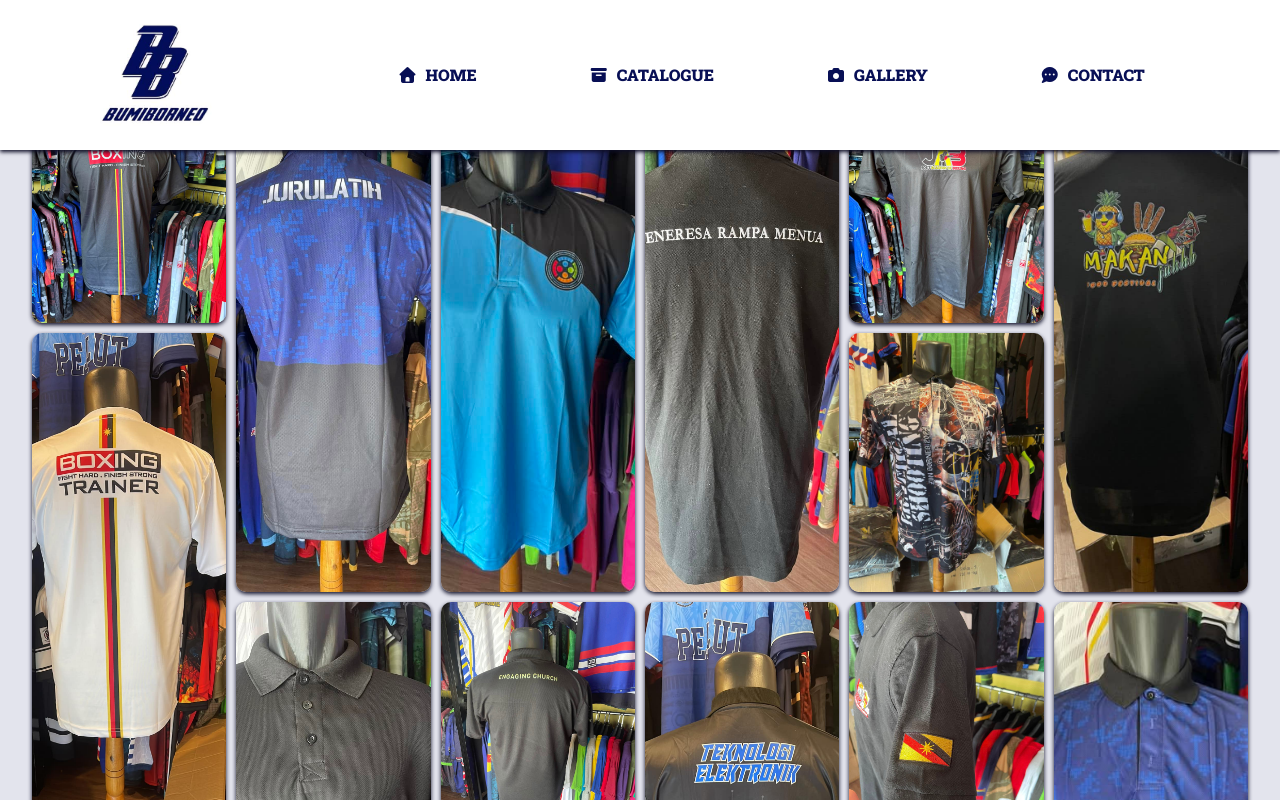
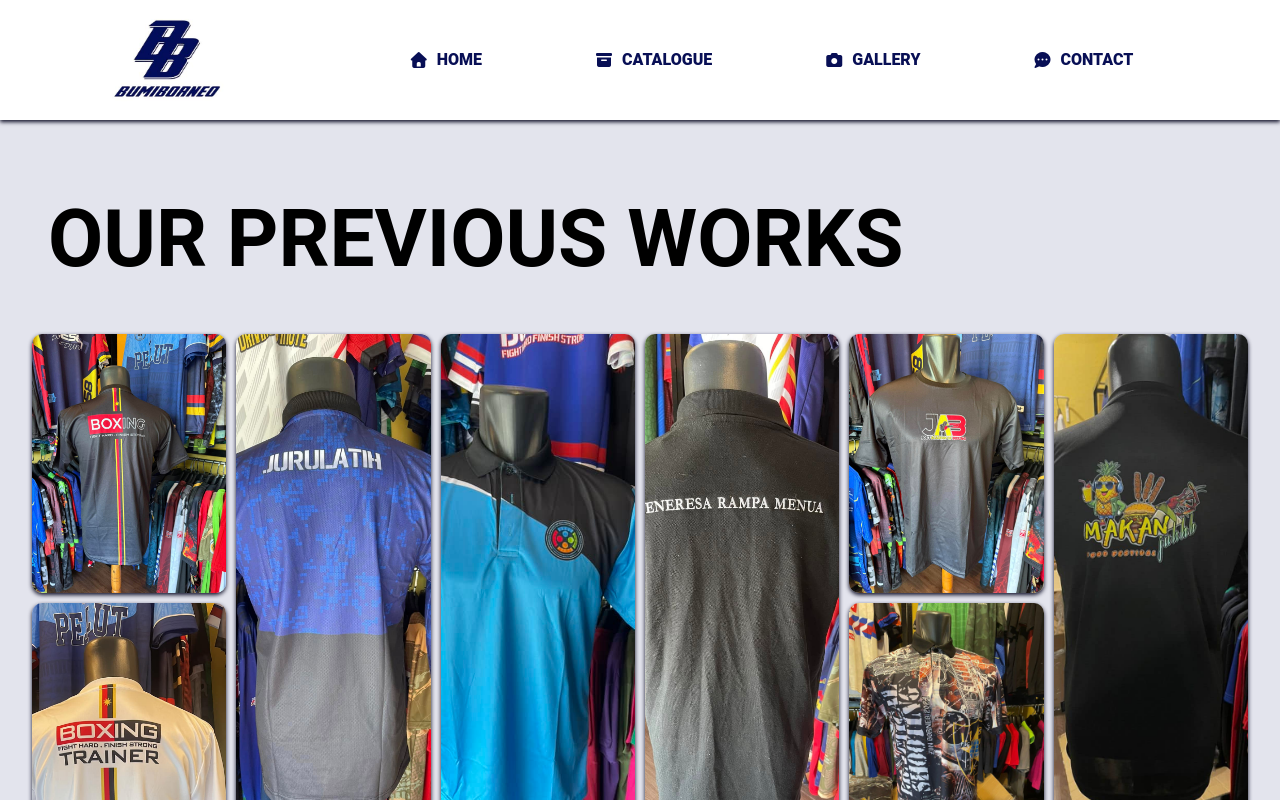
Before and after one commit to WantanAsyraff/bb-printing, a Vue app in the folder bb-printing/: page /gallery in a window 1280 px wide. Shown: the top 800 px of the page. Built offline with nearby package versions, Linux system fonts and the light colour scheme.

Commit message:
paddings adjusted + changed font

```diff
--- a/bb-printing/src/Catalogue.vue
+++ b/bb-printing/src/Catalogue.vue
@@ -3,7 +3,7 @@
 </script>
 
 <template>
-    <h2>This is catalogue page</h2>
+    <h1>STYLES WE OFFER</h1>
     <PreviewCard
     title="Round Neck"
     image="https://m.media-amazon.com/images/I/71BYZzlFEIL._UY1100_.jpg"
@@ -37,4 +37,11 @@
   />
 </template>
 
-<style scoped></style>
+<style scoped>
+  h1 {
+      padding: 1rem;
+      padding-top: 10rem;
+      margin: 2rem;
+      font-size: 70px;
+  }
+</style>
--- a/bb-printing/src/Gallery.vue
+++ b/bb-printing/src/Gallery.vue
@@ -3,8 +3,16 @@
 </script>
 
 <template>
+  <h1>OUR PREVIOUS WORKS</h1>
   <Gallery />
 </template>
 
 
-<style scoped></style>
+<style scoped>
+  h1 {
+      padding: 1rem;
+      padding-top: 10rem;
+      margin: 2rem;
+      font-size: 80px;
+    }
+</style>
--- a/bb-printing/src/Home.vue
+++ b/bb-printing/src/Home.vue
@@ -37,6 +37,7 @@
 </script>
 
 <template>
+    <div class="home-wrapper">
     <div class="service-intro">
         <h2>Who Are We?</h2>
         <p>
@@ -46,6 +47,7 @@
             and excellent customer support.
         </p>
         <img src="" alt="about-us img"></img>
+        <h2>Our Designs</h2>
     </div>
     <!--Image Carousel-->
     <section class="image-slider">
@@ -111,13 +113,20 @@
             <p><a href="#">Facebook: Bumi Borneo T-Shirt Printing</a></p>
         </div>
     </section>
+    </div>
 </template>
 
 
 <style scoped>
-    .landing-page, .service-intro, .why-us, .perfect-for {
-        margin: 3rem;
-        padding: 2rem;
+
+    .service-intro {
+        padding: 1rem;
+        padding-top: 12rem;
+        margin: 2rem;
+    }
+    .landing-page, .why-us, .perfect-for {
+        margin: 2rem;
+        padding: 1rem;
         padding-bottom: 1rem;
     }
 
--- a/bb-printing/src/assets/global.css
+++ b/bb-printing/src/assets/global.css
@@ -1,7 +1,7 @@
 * {
     padding: 0px;
     margin: 0px;
-    font-family: 'Roboto Slab', serif;
+    font-family: 'Roboto', sans-serif;
   }
 
 body {
--- a/bb-printing/src/components/BentoBox.vue
+++ b/bb-printing/src/components/BentoBox.vue
@@ -4,7 +4,6 @@
 </script>
 
 <template>
-    <h2>Our Collections</h2>
     <div class="gallery">
         <div v-for="(img, i) in images"
         :key="i"
--- a/bb-printing/src/components/NavBar.vue
+++ b/bb-printing/src/components/NavBar.vue
@@ -23,12 +23,14 @@
         background-color: white;
         justify-content: center;
         width: 100%;
+        height: 120px;
         box-shadow: 0px 2px 4px rgba(15,15,39);
         z-index: 100000; /* Keep it above all other elements */
     }
 
     .nav-bar img{
         padding-right: 7rem;
+        height: 120px;
     }
 
     .nav-bar ul{
```
